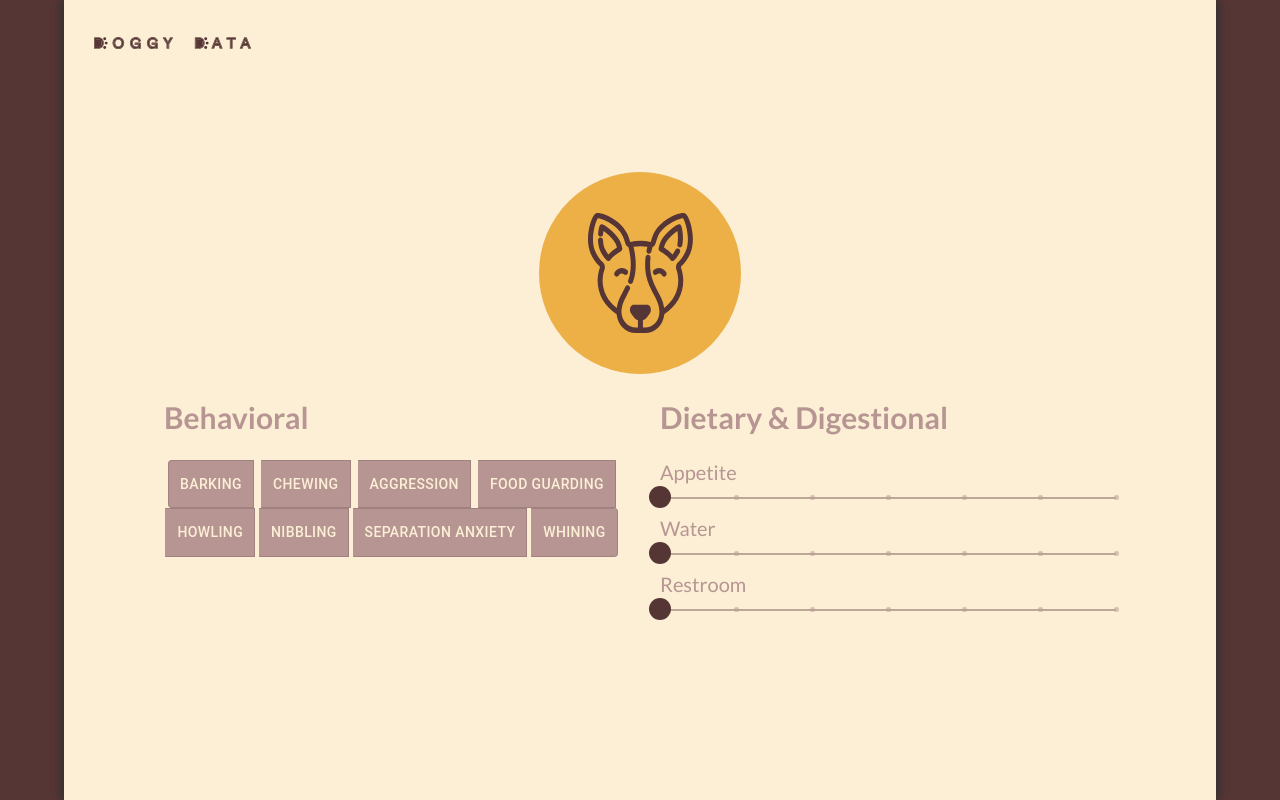
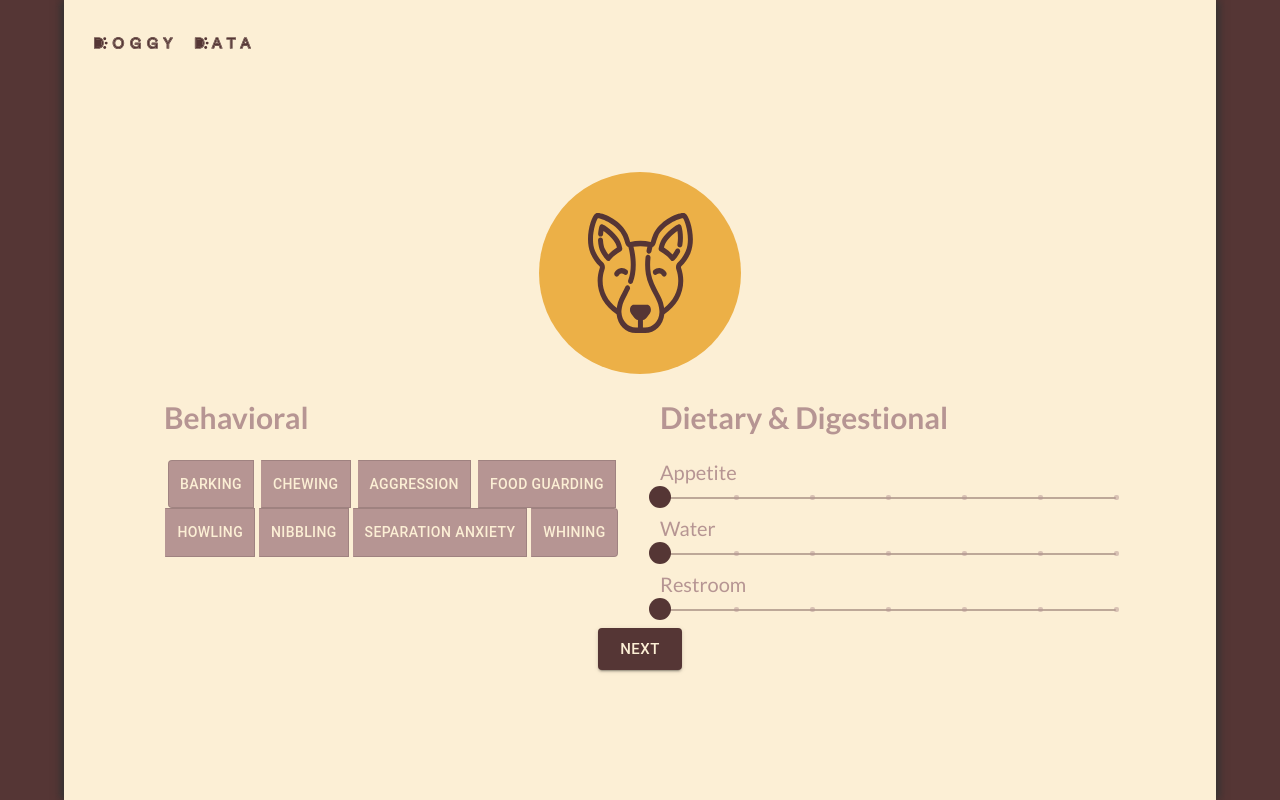
Before and after one commit to susiesko/helloralphie-doggiedata, a React (Create React App) app: page /doglog/additional-info in a window 1280 px wide. Built offline with nearby package versions, Linux system fonts and the light colour scheme.

Commit message:
next button added

```diff
--- a/src/containers/DogLog/AdditionalInfo/AdditionalInfo.js
+++ b/src/containers/DogLog/AdditionalInfo/AdditionalInfo.js
@@ -4,6 +4,7 @@ import Grid from '@material-ui/core/Grid';
 import BaseInfo from '../BaseInfo/BaseInfo';
 import BehavioralInfo from '../../../components/AdditionalInfo/BehavioralInfo';
 import DietaryInfo from '../../../components/AdditionalInfo/DietaryInfo';
+import ButtonThemed from '../../../components/Elements/ButtonThemed/ButtonThemed';
 
 const AdditionalInfo = () => {
 
@@ -29,7 +30,12 @@ const AdditionalInfo = () => {
           <h2>Dietary &amp; Digestional</h2>
           <DietaryInfo/>
         </Grid>
-
+      </Grid>
+      <Grid
+        container
+        justify="center"
+      >
+        <ButtonThemed>Next</ButtonThemed>
       </Grid>
     </BaseInfo>
   );
```
